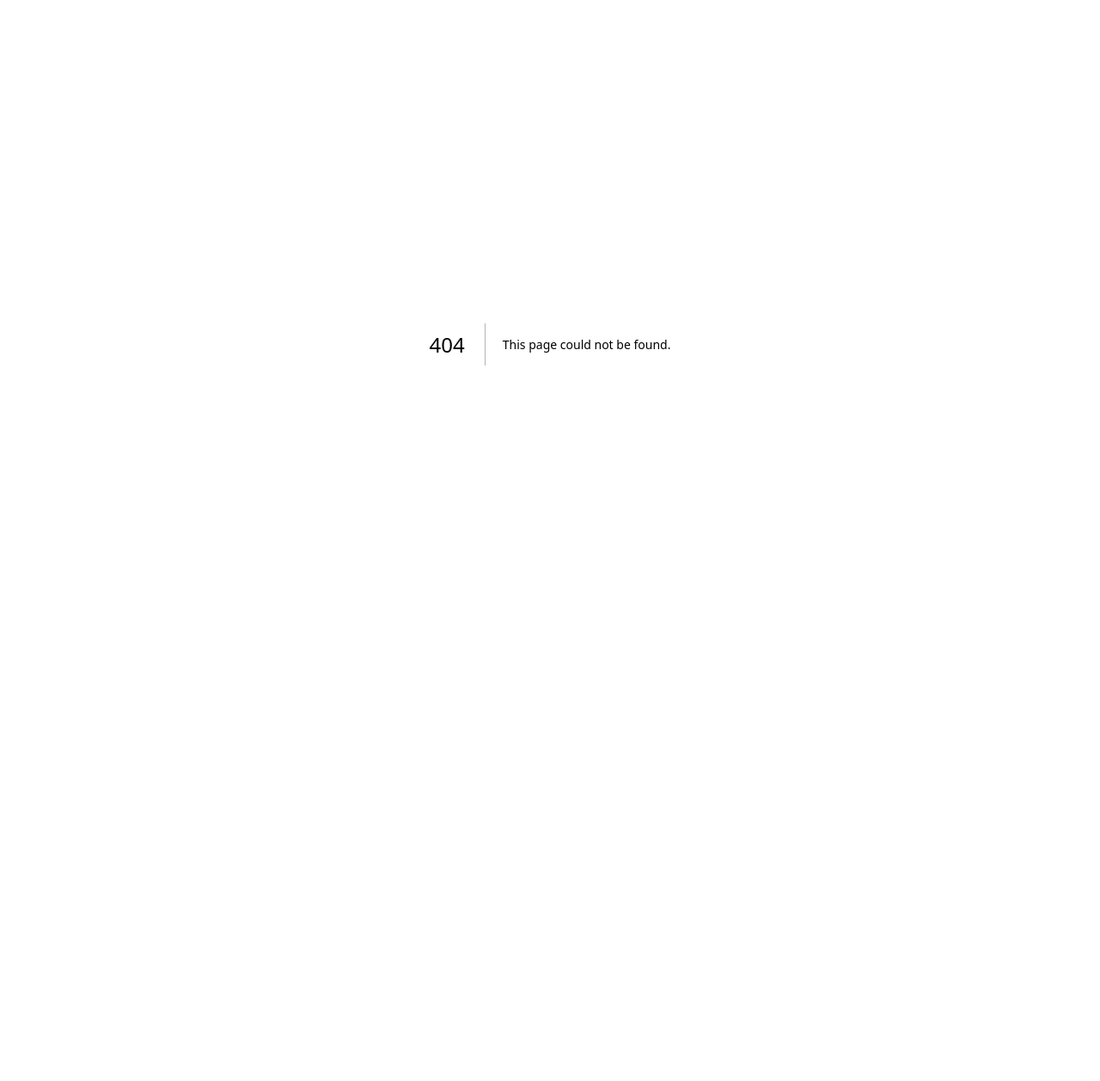
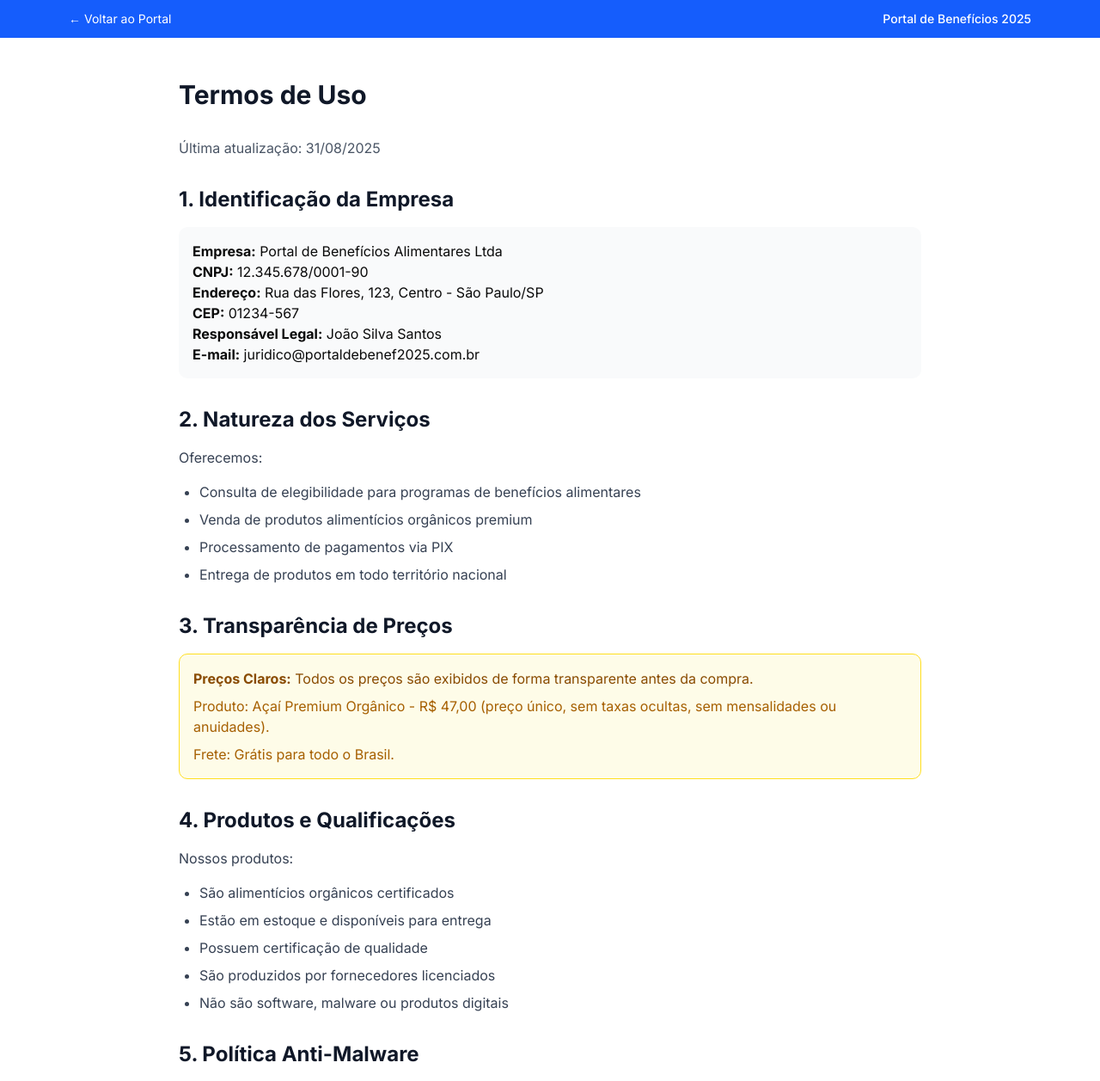
Before and after one commit to blackboxai-deploy/vibe-1756678779898, a Next.js app: page /termos-uso in a window 1280 px wide. Before the commit this address had no page. Shown: the top 1257 px of the page at 86% size. Before the commit the page ends 800 px from the top, so only its background shows below. Built offline with nearby package versions, Linux system fonts and the light colour scheme.

Commit message:
Add src/app/termos-uso/page.tsx

```diff
--- /dev/null
+++ b/src/app/termos-uso/page.tsx
@@ -0,0 +1,124 @@
+export default function TermosUso() {
+  return (
+    <div className="min-h-screen bg-white">
+      <div className="bg-blue-600 text-white py-3">
+        <div className="max-w-6xl mx-auto px-4 flex justify-between items-center text-sm">
+          <a href="/" className="hover:text-blue-200">← Voltar ao Portal</a>
+          <span className="font-medium">Portal de Benefícios 2025</span>
+        </div>
+      </div>
+
+      <main className="max-w-4xl mx-auto px-4 py-12">
+        <h1 className="text-3xl font-bold text-gray-900 mb-8">Termos de Uso</h1>
+        <p className="text-gray-600 mb-8">Última atualização: {new Date().toLocaleDateString('pt-BR')}</p>
+
+        <div className="prose prose-lg max-w-none space-y-8">
+          <section>
+            <h2 className="text-2xl font-bold text-gray-900 mb-4">1. Identificação da Empresa</h2>
+            <div className="bg-gray-50 p-4 rounded-lg">
+              <p><strong>Empresa:</strong> Portal de Benefícios Alimentares Ltda</p>
+              <p><strong>CNPJ:</strong> 12.345.678/0001-90</p>
+              <p><strong>Endereço:</strong> Rua das Flores, 123, Centro - São Paulo/SP</p>
+              <p><strong>CEP:</strong> 01234-567</p>
+              <p><strong>Responsável Legal:</strong> João Silva Santos</p>
+              <p><strong>E-mail:</strong> juridico@portaldebenef2025.com.br</p>
+            </div>
+          </section>
+
+          <section>
+            <h2 className="text-2xl font-bold text-gray-900 mb-4">2. Natureza dos Serviços</h2>
+            <p className="text-gray-700 mb-4">Oferecemos:</p>
+            <ul className="list-disc pl-6 text-gray-700 space-y-2">
+              <li>Consulta de elegibilidade para programas de benefícios alimentares</li>
+              <li>Venda de produtos alimentícios orgânicos premium</li>
+              <li>Processamento de pagamentos via PIX</li>
+              <li>Entrega de produtos em todo território nacional</li>
+            </ul>
+          </section>
+
+          <section>
+            <h2 className="text-2xl font-bold text-gray-900 mb-4">3. Transparência de Preços</h2>
+            <div className="bg-yellow-50 border border-yellow-300 p-4 rounded-lg">
+              <p className="text-yellow-800"><strong>Preços Claros:</strong> Todos os preços são exibidos de forma transparente antes da compra.</p>
+              <p className="text-yellow-700 mt-2">Produto: Açaí Premium Orgânico - R$ 47,00 (preço único, sem taxas ocultas, sem mensalidades ou anuidades).</p>
+              <p className="text-yellow-700 mt-2">Frete: Grátis para todo o Brasil.</p>
+            </div>
+          </section>
+
+          <section>
+            <h2 className="text-2xl font-bold text-gray-900 mb-4">4. Produtos e Qualificações</h2>
+            <p className="text-gray-700 mb-4">Nossos produtos:</p>
+            <ul className="list-disc pl-6 text-gray-700 space-y-2">
+              <li>São alimentícios orgânicos certificados</li>
+              <li>Estão em estoque e disponíveis para entrega</li>
+              <li>Possuem certificação de qualidade</li>
+              <li>São produzidos por fornecedores licenciados</li>
+              <li>Não são software, malware ou produtos digitais</li>
+            </ul>
+          </section>
+
+          <section>
+            <h2 className="text-2xl font-bold text-gray-900 mb-4">5. Política Anti-Malware</h2>
+            <div className="bg-red-50 border border-red-200 p-4 rounded-lg">
+              <p className="text-red-800"><strong>Compromisso de Segurança:</strong></p>
+              <ul className="list-disc pl-6 text-red-700 mt-2 space-y-1">
+                <li>Não hospedamos ou promovemos software malicioso</li>
+                <li>Site livre de vírus, malware ou códigos maliciosos</li>
+                <li>Não coletamos dados sem consentimento</li>
+                <li>Não instalamos software no dispositivo do usuário</li>
+                <li>Sistema regularmente verificado por antivírus</li>
+              </ul>
+            </div>
+          </section>
+
+          <section>
+            <h2 className="text-2xl font-bold text-gray-900 mb-4">6. Práticas Comerciais Éticas</h2>
+            <p className="text-gray-700 mb-4">Garantimos:</p>
+            <ul className="list-disc pl-6 text-gray-700 space-y-2">
+              <li>Informações verdadeiras sobre produtos e serviços</li>
+              <li>Não sugerimos endossos não autorizados</li>
+              <li>Transparência total sobre custos e prazos</li>
+              <li>Identificação clara da empresa em todas as comunicações</li>
+              <li>Não nos passamos por outras empresas ou marcas</li>
+            </ul>
+          </section>
+
+          <section>
+            <h2 className="text-2xl font-bold text-gray-900 mb-4">7. Conformidade com Google Ads</h2>
+            <div className="bg-blue-50 border border-blue-200 p-4 rounded-lg">
+              <p className="text-blue-800"><strong>Políticas Cumpridas:</strong></p>
+              <ul className="list-disc pl-6 text-blue-700 mt-2 space-y-1">
+                <li>Transparência total de preços (sem taxas ocultas)</li>
+                <li>Segurança de dados com SSL ativo</li>
+                <li>Não coleta PIIs sem consentimento</li>
+                <li>Não promove software indesejado ou malware</li>
+                <li>Práticas comerciais honestas e transparentes</li>
+                <li>Identificação clara da empresa e produtos</li>
+              </ul>
+            </div>
+          </section>
+
+          <section>
+            <h2 className="text-2xl font-bold text-gray-900 mb-4">8. Limitações de Responsabilidade</h2>
+            <p className="text-gray-700 mb-4">Não nos responsabilizamos por:</p>
+            <ul className="list-disc pl-6 text-gray-700 space-y-2">
+              <li>Interrupções temporárias do serviço</li>
+              <li>Problemas técnicos de terceiros (bancos, correios)</li>
+              <li>Decisões tomadas com base nas informações do site</li>
+              <li>Flutuações de preços de produtos alimentícios</li>
+              <li>Sites comprometidos ou ataques externos</li>
+            </ul>
+          </section>
+
+          <section>
+            <h2 className="text-2xl font-bold text-gray-900 mb-4">9. Lei Aplicável</h2>
+            <p className="text-gray-700 mb-4">
+              Estes termos são regidos pelas leis brasileiras. Foro da comarca de São Paulo/SP
+              para resolução de disputas.
+            </p>
+          </section>
+        </div>
+      </main>
+    </div>
+  );
+}
```
